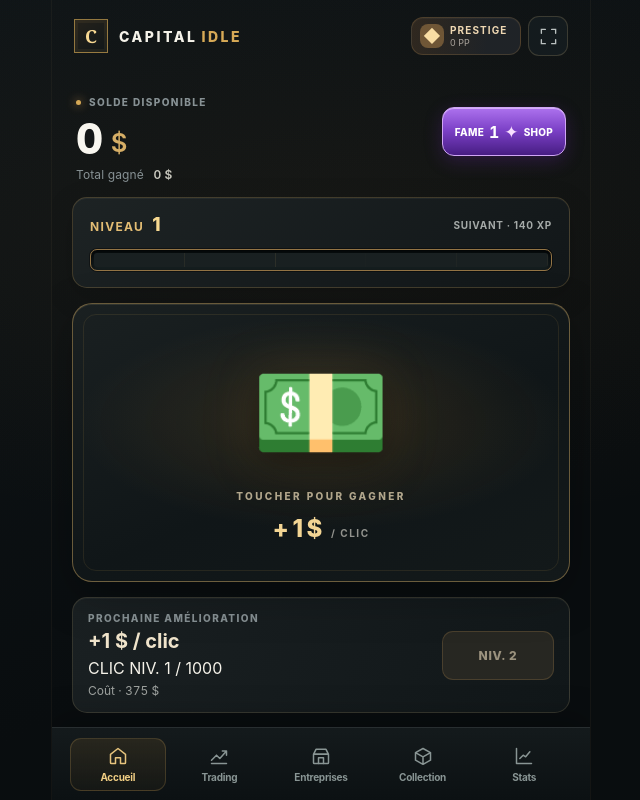
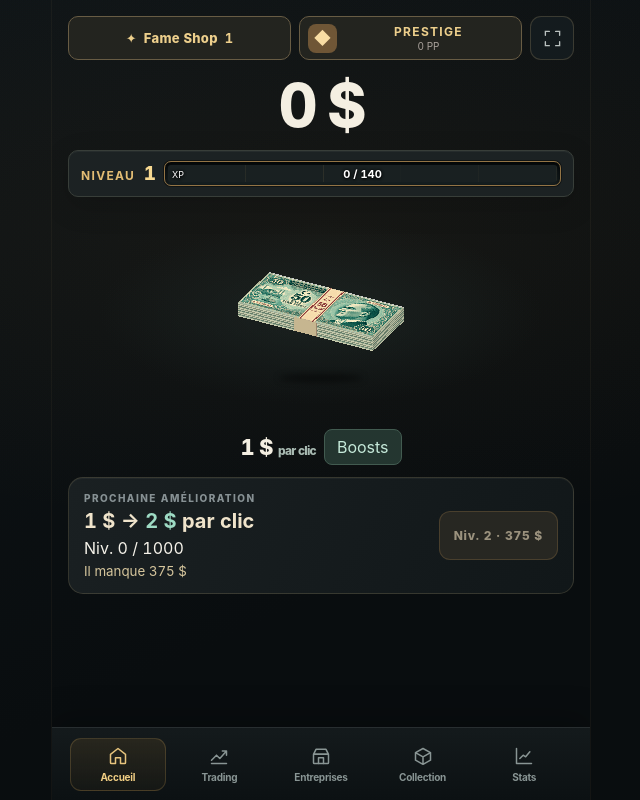
Before and after one commit to Nighttug58/CAPITAL_IDLE, a Vue app: page / in a window 1280 px wide. Shown: the whole page, without its empty margins (319-959 px from the left). Built offline with nearby package versions, Linux system fonts and the light colour scheme.

Commit message:
feat(ui): refondre l’accueil, le billet au clic et la navigation des marchés

```diff
--- a/src/App.vue
+++ b/src/App.vue
@@ -31,7 +31,7 @@ import {
   configureAutomation, createMarketOrder, cancelMarketOrder, type AutomationActionResult,
 } from './ascension/automation-orders.ts'
 import type { AscensionAutomationSettings, AscensionMarketOrder } from './ascension/contracts.ts'
-import { getBonusMultiplier } from './prestige/bonuses.ts'
+import { getBonusBreakdown, getBonusMultiplier } from './prestige/bonuses.ts'
 import { FAME_MICROS } from './prestige/state.ts'
 import { buyFameUpgrade, type FameShopPurchase } from './prestige/shop.ts'
 import { buyCollectionItem, type CollectionPurchase } from './prestige/collections.ts'
@@ -65,6 +65,9 @@ const prestigeLaunch = ref<HTMLButtonElement | null>(null)
 const isFullscreen = ref(false)
 const supportsFullscreen = typeof document !== 'undefined' && typeof document.documentElement.requestFullscreen === 'function'
 const floatingGains = ref<FloatingGain[]>([])
+const boostDialog = ref<HTMLDialogElement | null>(null)
+const clickBoosts = computed(() => getBonusBreakdown(capital.value, 'click'))
+const nextGain = computed(() => (nextUpgrade.value?.clickValue ?? 0) * getBonusMultiplier(capital.value, 'click'))
 const tapAnimationId = ref(0)
 let nextGainId = 0
 let marketRuntime: ReturnType<typeof createMarketRuntime> | null = null
@@ -419,12 +422,11 @@ onUnmounted(() => {
 
 <template>
   <div class="app-shell">
-    <header class="topbar">
-      <div class="brand" aria-label="CAPITAL_IDLE">
-        <span class="brand-mark" aria-hidden="true">C</span>
-        <span class="brand-name">CAPITAL<span>IDLE</span></span>
-      </div>
-      <div class="topbar-actions">
+    <main v-show="page === 'home'" id="accueil" class="home-screen">
+      <div class="home-actions">
+        <button ref="fameLaunch" class="fame-shop-launch" type="button" @click="openFameShop" :aria-label="'Ouvrir le Fame Shop, ' + fameBalance + ' Fame disponibles'">
+          <b aria-hidden="true">✦</b><span>Fame Shop</span><strong>{{ fameBalance }}</strong>
+        </button>
         <button v-if="page === 'home'" ref="prestigeLaunch" class="prestige-launch" type="button"
           aria-label="Ouvrir le Prestige" @click="openPrestige">
           <span class="prestige-launch-symbol" aria-hidden="true">◆</span>
@@ -448,28 +450,10 @@ onUnmounted(() => {
         </svg>
       </button>
       </div>
-    </header>
-
-    <main v-show="page === 'home'" id="accueil" class="home-screen">
-      <section class="wallet" aria-label="Votre argent et votre Fame">
-        <div class="wallet-primary">
-          <div class="wallet-cash">
-            <div class="eyebrow wallet-label"><span class="gold-dot" aria-hidden="true"></span> SOLDE DISPONIBLE</div>
-            <div class="balance-value">{{ numberFormatter.format(game.balance) }} <span>$</span></div>
-          </div>
-          <button ref="fameLaunch" class="fame-shop-launch" type="button"
-            :aria-label="'Ouvrir le Fame Shop, ' + fameBalance + ' Fame disponibles'"
-            @click="openFameShop">
-            <span>FAME</span><strong>{{ fameBalance }} <span aria-hidden="true">✦</span></strong><span>SHOP</span>
-          </button>
-        </div>
-        <div class="lifetime-value">Total gagné <span>{{ formatMoney(game.lifetimeEarned) }}</span></div>
-      </section>
-
+      <div class="balance-value" aria-label="Solde">{{formatMoney(game.balance)}}</div>
       <section class="level-panel" aria-label="Progression du niveau">
         <div class="level-heading">
           <span class="level-label">NIVEAU <strong>{{ level }}</strong></span>
-          <span class="level-goal">{{ nextLevel === null ? 'NIVEAU MAX' : `SUIVANT · ${numberFormatter.format(nextLevel)} XP` }}</span>
         </div>
         <div
           class="progress-frame"
@@ -479,6 +463,7 @@ onUnmounted(() => {
           aria-valuemin="0"
           aria-valuemax="100"
         >
+          <small class="xp-unit">XP</small><strong class="xp-count">{{nextLevel === null ? 'Niveau max' : numberFormatter.format(capital.prestige.experienceCents / 100 - progressStart) + ' / ' + numberFormatter.format(nextLevel - progressStart)}}</strong>
           <div class="progress-track">
             <div class="progress-fill" :style="{ width: `${progressPercent}%` }"></div>
           </div>
@@ -492,9 +477,7 @@ onUnmounted(() => {
         @click="click"
       >
         <span class="tap-content">
-          <span :key="tapAnimationId" class="banknotes" :class="{ 'banknotes-popping': tapAnimationId > 0 }" aria-hidden="true">💵</span>
-          <span class="tap-action">TOUCHER POUR GAGNER</span>
-          <span class="tap-reward">+ {{ formatMoney(clickValue) }} <span>/ CLIC</span></span>
+          <span :key="tapAnimationId" class="banknotes" :class="{ 'banknotes-popping': tapAnimationId > 0 }" :style="{backgroundPosition: ((tapAnimationId % 8) / 7 * 100) + '% ' + (Math.floor(tapAnimationId % 48 / 8) / 5 * 100) + '%'}" aria-hidden="true"></span>
         </span>
         <span
           v-for="gain in floatingGains"
@@ -506,15 +489,28 @@ onUnmounted(() => {
         >+{{ formatMoney(gain.amount) }}</span>
       </button>
 
+      <div class="gain-row"><span class="tap-reward">{{formatMoney(clickValue)}} <small>par clic</small></span>
+        <button type="button" @click="boostDialog?.showModal()">Boosts</button>
+      </div>
+      <dialog ref="boostDialog" class="boost-dialog" aria-label="Sources du gain par clic">
+        <h2>Gain par clic</h2><dl>
+          <dt>Base au niveau actuel</dt><dd>{{formatMoney(getClickValue(game.purchasedUpgrades))}}</dd>
+          <dt>Fame Shop</dt><dd>+{{numberFormatter.format(clickBoosts.shopBps / 100)}} %</dd>
+          <dt>Collection</dt><dd>+{{numberFormatter.format(clickBoosts.collectionBps / 100)}} %</dd>
+          <dt>Prestige absolu</dt><dd>+{{numberFormatter.format((clickBoosts.totalBps-clickBoosts.shopBps-clickBoosts.collectionBps)/100)}} %</dd>
+          <dt>Total par clic</dt><dd>{{formatMoney(clickValue)}}</dd>
+        </dl><button @click="boostDialog?.close()">Fermer</button>
+      </dialog>
       <section class="upgrade-card" aria-label="Amélioration du clic">
         <div class="upgrade-copy">
           <span class="eyebrow">PROCHAINE AMÉLIORATION</span>
-          <strong>{{ nextUpgrade ? '+' + numberFormatter.format(nextUpgrade.clickValue - getClickValue(game.purchasedUpgrades)) + ' $ / clic' : 'CLIC MAX' }}</strong>
-          <span class="upgrade-tier">CLIC NIV. {{ game.purchasedUpgrades + 1 }} / {{ MAX_CLICK_LEVEL }}</span>
-          <span class="upgrade-price">{{ nextUpgrade ? `Coût · ${formatMoney(nextUpgrade.price)}` : 'Tout est débloqué' }}</span>
+          <strong v-if="nextUpgrade">{{formatMoney(clickValue)}} → <em>{{formatMoney(nextGain)}}</em> par clic</strong>
+          <strong v-else>Niveau maximal</strong>
+          <span class="upgrade-tier">Niv. {{game.purchasedUpgrades}} / {{MAX_CLICK_LEVEL}}</span>
+          <small v-if="nextUpgrade && game.balance < nextUpgrade.price">Il manque {{formatMoney(nextUpgrade.price-game.balance)}}</small>
         </div>
         <button class="upgrade-button" type="button" :disabled="!upgradeAffordable" @click="buy">
-          {{ !nextUpgrade ? 'MAX' : !upgradeUnlocked ? `NIV. ${nextUpgrade.requiredLevel}` : 'ACHETER' }}
+          {{ !nextUpgrade ? 'MAX' : !upgradeUnlocked ? 'Niv. '+nextUpgrade.requiredLevel+' · '+formatMoney(nextUpgrade.price) : 'Améliorer · '+formatMoney(nextUpgrade.price) }}
           <svg v-if="upgradeAffordable" width="16" height="16" viewBox="0 0 24 24" fill="none" stroke="currentColor" stroke-width="2" stroke-linecap="round" stroke-linejoin="round" aria-hidden="true"><path d="M5 12h14m-6-6 6 6-6 6" /></svg>
         </button>
       </section>
--- a/src/components/MarketChart.vue
+++ b/src/components/MarketChart.vue
@@ -1,13 +1,13 @@
 <script setup lang="ts">
 import { computed, ref } from 'vue'
 import type { PriceSample, MarketNews } from '../trading/types.ts'
-import { formatChange, formatPrice, formatRate } from '../trading/presentation.ts'
+import { formatChange, formatPrice } from '../trading/presentation.ts'
 import { getNewsPresentation } from '../trading/news.ts'
 
-const props = defineProps<{samples: PriceSample[], news: MarketNews[], average?: number, yieldMode?: boolean}>()
+const props = defineProps<{samples: PriceSample[], news: MarketNews[], average?: number}>()
 defineEmits<{'open-news':[id:string]}>()
 const period = ref(15)
-const candles = ref(false)
+const cursorX = ref(2)
 const inspected = ref<number>()
 const end = computed(() => props.samples.at(-1)?.at ?? 0)
 const points = computed(() => props.samples.filter(p => !period.value || p.at >= end.value - period.value * 60000))
@@ -21,45 +21,37 @@ const high = computed(() => Math.max(max.value, props.average ?? max.value))
 const x = (at:number) => 2 + 304 * (at-start.value)/Math.max(1,end.value-start.value)
 const y = (v:number) => high.value === low.value ? 55 : 9 + 92*(high.value-v)/(high.value-low.value)
 const line = computed(() => points.value.map(p => [x(p.at), y(p.price)].join(',')).join(' '))
-const format = (v:number) => props.yieldMode ? formatRate(v) : formatPrice(v)
+const format = (v:number) => formatPrice(v)
 const time = (at:number) => new Date(at).toLocaleTimeString('fr-CH',{hour:'2-digit',minute:'2-digit'})
 const delta = computed(() => last.value-(prices.value[0] ?? 0))
-const variation = computed(() => props.yieldMode ? (delta.value*100).toLocaleString('fr-CH',{signDisplay:'exceptZero',maximumFractionDigits:2})+' pt' : formatChange(prices.value[0] ? delta.value/prices.value[0]*100 : null))
+const variation = computed(() => formatChange(prices.value[0] ? delta.value/prices.value[0]*100 : null))
 const visibleNews = computed(() => props.news.filter(n => n.startedAt >= start.value && n.startedAt <= end.value))
-const groups = computed(() => {
-  const bins = new Map<number,number[]>()
-  for(const p of points.value){
-    const bucket = Math.floor((x(p.at)-2)/15)
-    const values = bins.get(bucket) ?? []
-    values.push(p.price)
-    bins.set(bucket,values)
-  }
-  return Array.from(bins, ([bucket,values]) => ({x:Math.min(305,5+bucket*15),open:values[0]!,close:values.at(-1)!,high:Math.max(...values),low:Math.min(...values)}))
-})
 const selected = computed(() => inspected.value === undefined ? undefined : points.value.reduce<PriceSample|undefined>((best,p) => !best || Math.abs(p.at-inspected.value!) < Math.abs(best.at-inspected.value!) ? p : best,undefined))
 function inspect(e:PointerEvent){
   const svg = e.currentTarget as SVGSVGElement
   const matrix = svg.getScreenCTM()
   if (!matrix) return
   const local = new DOMPoint(e.clientX,e.clientY).matrixTransform(matrix.inverse())
+  cursorX.value = Math.max(2,Math.min(306,local.x))
   inspected.value = start.value+(end.value-start.value)*Math.max(0,Math.min(1,(local.x-2)/304))
 }
 </script>
 <template>
 <div class="market-chart">
   <div class="chart-tools"><button v-for="n in [1,5,15,60,0]" :key="n" type="button" :aria-pressed="period===n" @click="period=n; inspected=undefined">{{ n===60?'1 h':n?n+' min':'Tout' }}</button>
-  <button v-if="!yieldMode" type="button" :aria-pressed="candles" @click="candles=!candles">Chandeliers</button></div>
+</div>
   <svg v-if="points.length" viewBox="0 0 432 136" aria-label="Historique du marché" role="img" @pointermove="inspect" @pointerdown="inspect" @pointerleave="inspected=undefined">
     <g v-for="v in [...new Set([min,max])]" :key="v"><line x1="2" x2="306" :y1="y(v)" :y2="y(v)" class="guide"/><text v-if="Math.abs(y(v)-y(last))>12" x="313" :y="y(v)+4">{{format(v)}}</text></g>
     <g :color="delta<0?'#ff928e':'#72dcac'">
-    <template v-if="!candles"><polygon :points="'2,108 '+line+' 306,108'" fill="currentColor" opacity=".09"/><polyline :points="line" fill="none" stroke="currentColor" stroke-width="1.8"/></template>
-    <g v-else v-for="g in groups" :key="g.x" :stroke="g.close>=g.open?'#72dcac':'#ff928e'"><line :x1="g.x" :x2="g.x" :y1="y(g.high)" :y2="y(g.low)"/><line :x1="g.x" :x2="g.x" :y1="y(g.open)" :y2="y(g.close)+0.2" stroke-width="5"/></g>
+    <polygon :points="'2,108 '+line+' 306,108'" fill="currentColor" opacity=".09"/><polyline :points="line" fill="none" stroke="currentColor" stroke-width="1.8"/>
     <line x1="2" x2="310" :y1="y(last)" :y2="y(last)" stroke="currentColor" stroke-dasharray="2 4"/>
     <text x="313" :y="y(last)+4" fill="currentColor">{{format(last)}}</text></g>
     <line v-if="average!==undefined" x1="2" x2="306" :y1="y(average)" :y2="y(average)" stroke="#ebc674" stroke-dasharray="6 3"/>
     <text x="2" y="135">{{time(start)}}</text><text x="306" y="135" text-anchor="end">{{time(end)}}</text>
-    <g v-for="n in visibleNews" :key="n.id" class="news-pin" tabindex="0" role="button" :aria-label="getNewsPresentation(n)?.headline" @click="$emit('open-news',n.id)" @keydown.enter="$emit('open-news',n.id)"><title>{{getNewsPresentation(n)?.headline}}</title><circle :cx="x(n.startedAt)" cy="115" r="5" :fill="n.impact<0?'#ff928e':'#72dcac'"/></g>
-    <g v-if="selected" pointer-events="none"><line :x1="x(selected.at)" :x2="x(selected.at)" y1="2" y2="109" class="guide"/><circle :cx="x(selected.at)" :cy="y(selected.price)" r="3" fill="white"/></g>
+    <g v-for="n in visibleNews" :key="n.id" class="news-pin" :data-news-id="n.id" tabindex="0" role="button" :aria-label="getNewsPresentation(n)?.headline" @click="$emit('open-news',n.id)" @keydown.enter="$emit('open-news',n.id)"><title>{{getNewsPresentation(n)?.headline}}</title><circle :cx="x(n.startedAt)" cy="115" r="12" fill="transparent"/><circle :cx="x(n.startedAt)" cy="115" r="5" :fill="getNewsPresentation(n)?.direction==='bearish'?'#ff928e':'#72dcac'"/></g>
+    <g v-if="selected" pointer-events="none"><line :x1="cursorX" :x2="cursorX" y1="1" y2="123" stroke="#e1eada" stroke-dasharray="3 3"/><circle :cx="x(selected.at)" :cy="y(selected.price)" r="3" fill="white"/>
+      <rect x="310" :y="y(selected.price)-8" width="122" height="17" rx="3" fill="#24423b"/><text x="313" :y="y(selected.price)+4">{{format(selected.price)}}</text>
+      <rect :x="Math.max(2,Math.min(cursorX-22,262))" y="122" width="44" height="14" fill="#24423b"/><text :x="Math.max(24,Math.min(cursorX,284))" y="134" text-anchor="middle">{{time(selected.at)}}</text></g>
   </svg>
   <p v-else>Historique en préparation</p>
   <div v-if="points.length" class="chart-stats"><span v-if="selected">{{new Date(selected.at).toLocaleString('fr-CH')}} · {{format(selected.price)}}</span><template v-else>Min {{format(min)}} · Max {{format(max)}} · {{variation}}</template><span v-if="average!==undefined" class="avg"> Achat moyen {{format(average)}}</span></div>
@@ -67,6 +59,6 @@ function inspect(e:PointerEvent){
 </template>
 <style scoped>
 .market-chart{background:#111b1c;border:1px solid #37403b;border-radius:10px;padding:6px 9px;color:#c8d4ce}
-.chart-tools{display:flex;flex-wrap:wrap;gap:3px}.chart-tools button{background:transparent;color:inherit;border:0;border-radius:4px;font:inherit;font-size:11px;padding:4px 6px;cursor:pointer}.chart-tools button[aria-pressed=true]{background:#364c42;color:#fff}
-svg{width:100%;display:block;height:clamp(108px,19vh,162px);color:#cad4d0}text{font-size:11px;fill:currentColor}.guide{stroke:#4a5b56;stroke-dasharray:3 5}.chart-stats{font-size:11px;min-height:16px}.avg{color:#ebc674}.news-pin{cursor:pointer}polyline{stroke-linejoin:round}
+.chart-tools{display:flex;flex-wrap:wrap;gap:3px}.chart-tools button{background:transparent;color:inherit;border:0;border-radius:4px;font:inherit;font-size:11px;min-height:30px;padding:4px 8px;cursor:pointer}.chart-tools button[aria-pressed=true]{background:#364c42;color:#fff}
+svg{touch-action:pan-y;width:100%;display:block;height:clamp(108px,19vh,162px);color:#cad4d0}text{font-size:11px;fill:currentColor}.guide{stroke:#4a5b56;stroke-dasharray:3 5}.chart-stats{font-size:11px;min-height:16px}.avg{color:#ebc674}.news-pin{cursor:pointer}polyline{stroke-linejoin:round}
 </style>
--- a/src/components/TradingScreen.vue
+++ b/src/components/TradingScreen.vue
@@ -40,6 +40,7 @@ const upcoming = computed(() => peekUpcomingNews(props.state, props.state.tradin
 const radar = computed(() => volatilityRadar(props.state).slice(0, 3))
 const hasDialog = computed(() => selectedAssetId.value !== null || selectedNewsId.value !== null)
 let historyEntry = false
+let overlayOrigin: Element | null = null
 let returnFocus: HTMLElement | null = null
 function captureFocus() {
   if (!hasDialog.value && document.activeElement instanceof HTMLElement) returnFocus = document.activeElement
@@ -67,11 +68,35 @@ function openNews(id: string) {
   if (!chosen) return
   captureFocus()
   ensureHistoryEntry()
-  selectedAssetId.value = null
+  if (selectedAssetId.value) {
+    overlayOrigin = document.activeElement
+    window.history.pushState({ ...window.history.state, assetNews: true }, '')
+  }
   selectedNewsSnapshot.value = chosen
   selectedNewsId.value = id
 }
+let pendingAsset: string | null = null
+function followNewsAsset(id: string) {
+  if (!selectedAssetId.value) { openAsset(id); return }
+  pendingAsset = id
+  closeDialog()
+}
+function dismissOverlay() {
+  const id = selectedNewsId.value
+  selectedNewsId.value = null
+  selectedNewsSnapshot.value = null
+  void nextTick(() => {
+    if (pendingAsset) { openAsset(pendingAsset); pendingAsset = null; return }
+    const pin = Array.from(document.querySelectorAll<SVGElement>('.news-pin')).find(el => el.dataset.newsId === id)
+    const target = pin ?? overlayOrigin
+    if (target instanceof HTMLElement || target instanceof SVGElement) target.focus({preventScroll:true})
+  })
+}
 function closeDialog() {
+  if (selectedAssetId.value && selectedNewsId.value) {
+    window.history.back()
+    return
+  }
   selectedAssetId.value = null
   selectedNewsId.value = null
   selectedNewsSnapshot.value = null
@@ -82,6 +107,7 @@ function closeDialog() {
   }
 }
 function onPopState() {
+  if (selectedAssetId.value && selectedNewsId.value) { dismissOverlay(); return }
   selectedAssetId.value = null
   selectedNewsId.value = null
   selectedNewsSnapshot.value = null
@@ -96,7 +122,7 @@ function onKeydown(event: KeyboardEvent) {
     return
   }
   if (event.key !== 'Tab') return
-  const root = document.querySelector<HTMLElement>('.trading-modal[role="dialog"]')
+  const root = document.querySelector<HTMLElement>(selectedNewsId.value ? '.trading-news-modal' : '.trading-asset-modal')
   if (!root) return
   const buttons = Array.from(root.querySelectorAll<HTMLElement>('button:not([disabled]), input:not([disabled])'))
   if (!buttons.length) return
@@ -153,13 +179,14 @@ onUnmounted(() => {
     </p>
     <div v-if="hasDialog" class="trading-modal-backdrop" @click.self="closeDialog">
       <AssetDialog
-        v-if="selectedAssetId" :key="selectedAssetId" :state="state" :asset-id="selectedAssetId"
+        v-if="selectedAssetId" :inert="!!activeNews" :key="selectedAssetId" :state="state" :asset-id="selectedAssetId"
         :execute-trade="executeTrade" @close="closeDialog" @open-news="openNews"
       />
+      <div v-if="activeNews" :class="{'trading-modal-backdrop news-overlay': selectedAssetId}" class="news-layer" @click.self="closeDialog">
       <NewsDialog
-        v-else-if="activeNews" :key="activeNews.id" :event="activeNews" :now="state.trading.dividendLastPaidAt"
-        @close="closeDialog" @open-asset="openAsset"
-      />
+        v-if="activeNews" :key="activeNews.id" :event="activeNews" :now="state.trading.dividendLastPaidAt"
+        @close="closeDialog" @open-asset="followNewsAsset"
+      /></div>
     </div>
   </main>
 </template>
--- a/src/style.css
+++ b/src/style.css
@@ -1292,3 +1292,39 @@ button.news-preview-row.news-bearish:active {
 }
 .trading-news-modal.news-bullish .news-detail-meta,
 .trading-news-modal.news-bearish .news-detail-meta { color: var(--news-text); }
+
+/* Whole pages scroll above the bottom navigation. */
+.app-shell{grid-template-rows:minmax(0,1fr) auto;font-variant-numeric:tabular-nums}
+.app-shell>main{overflow-y:auto;overflow-x:hidden;display:block;padding:16px 16px 28px;scrollbar-width:thin}
+.app-shell>main>:not(:first-child){margin-top:12px}
+.app-shell :is(.trading-stage,.market-list-scroll,.enterprise-list-scroll,.stats-scroll,.collection-list-scroll,.ascension-scroll,.fame-shop-page-scroll,.staking-panel){overflow:visible;max-height:none;height:auto;flex:auto}
+.app-shell .trading-modal,.app-shell .prestige-dialog,.app-shell .ascension-confirm{display:block;overflow-y:auto;overscroll-behavior:contain}
+.app-shell .trading-modal-scroll,.app-shell .prestige-dialog-scroll,.app-shell .ascension-confirm-body{overflow:visible;flex:none}
+.news-layer{width:min(100%,530px);max-height:100%;display:flex;justify-content:center}
+.news-layer.news-overlay{width:auto;max-height:none;background:#050b0dd6;z-index:41}
+body:has(.trading-modal-backdrop) .app-shell>main{overflow:hidden}
+.app-shell :is(.trading-hero,.enterprise-hero,.collection-hero,.stats-heading){border:0;border-bottom:1px solid #37413f;border-radius:0;background:none;box-shadow:none;padding:4px 0 12px}
+.app-shell :is(.trading-hero>div:first-child>strong,.enterprise-hero h1,.collection-hero h1,.stats-heading h1){font-size:24px;letter-spacing:-.035em;color:#f4efe2;margin:3px 0}
+.app-shell :is(.trading-tab,.collection-tab)[aria-pressed=true],.app-shell .collection-tab[aria-selected=true]{background:#224239;color:#baf0da;border-color:#55796a}
+.home-actions,.gain-row,.home-screen .level-panel{display:flex;align-items:center;gap:8px}
+.home-actions .fame-shop-launch,.home-actions .prestige-launch{display:inline-flex;align-items:center;justify-content:center;gap:7px;flex:1;min-width:0;height:44px;min-height:44px;box-shadow:none;padding:4px 8px;border:1px solid #685c44;border-radius:10px;background:#23241f;color:#edcf8c;text-align:center}
+.home-actions .fame-shop-launch :is(b,strong,span){font-size:13px;line-height:1;color:inherit;position:static}
+.home-actions .fullscreen-button{width:44px;height:44px}
+.home-screen .balance-value{text-align:center;color:#f4efe2;margin:22px 0 10px}
+.home-screen .level-panel{padding:10px 12px;background:#1c2223;border:1px solid #383e39;border-radius:10px}
+.level-panel .level-heading{margin:0;white-space:nowrap}.level-panel .progress-frame{position:relative;flex:1;height:25px}
+.xp-count,.xp-unit{position:absolute;z-index:1;top:50%;transform:translateY(-50%);font-size:11px;color:white;text-shadow:0 1px 3px #000,0 0 3px #000}
+.xp-count{left:0;right:0;text-align:center}.xp-unit{left:7px;font-size:9px}
+.home-screen .tap-zone{height:clamp(160px,26vh,240px);background:radial-gradient(ellipse at center,#26373566,transparent 62%);border:0;box-shadow:none}
+.tap-zone::before{display:none}.home-screen .banknotes{display:block;position:relative;width:192px;height:144px;background-image:url('./assets/lira-frames.webp');background-size:800% 600%;image-rendering:pixelated;filter:none;animation:none}
+.banknotes:after{content:'';position:absolute;bottom:3px;left:28%;width:44%;height:8px;border-radius:50%;background:#0007;filter:blur(3px)}
+.banknotes-popping:after{animation:shadow-pulse 180ms ease-out}@keyframes shadow-pulse{from{transform:scale(.8);opacity:.55}}
+.gain-row{justify-content:center}.gain-row .tap-reward{font-size:22px;color:#f4efe2}.gain-row small{font-size:12px;color:#a9bbb3}
+.gain-row button,.boost-dialog button{background:#243630;border:1px solid #425b50;border-radius:8px;color:#c5e9d9;padding:7px 12px;cursor:pointer}
+.boost-dialog{color:#f4efe2;background:#192221;border:1px solid #486256;border-radius:14px;width:min(90vw,350px);max-height:85dvh;overflow:auto}
+.boost-dialog::backdrop{background:#050909bc}.boost-dialog dl{display:grid;grid-template-columns:1fr auto;gap:8px}.boost-dialog dd{text-align:right}
+.upgrade-copy em{color:#9edbc4;font-style:normal}.upgrade-copy small{color:#d5c59c}.upgrade-card{gap:10px}.upgrade-button{white-space:normal}
+@media(prefers-reduced-motion:reduce){.banknotes-popping:after{animation:none}}
+.app-shell :is(.market-asset-row,.enterprise-card,.collection-card,.stats-overview>div){border:1px solid #35413e;border-radius:12px;background:linear-gradient(145deg,#1d2625,#151b1d)}
+.app-shell>main>:is(.trading-modal-backdrop,.ascension-confirm-overlay,.prestige-overlay,dialog){margin-top:0}
+.home-screen .boost-dialog{margin:auto}
```
Also changed, not shown: src/components/AssetDialog.vue (+3 -18 lines), src/assets/lira-frames.webp (added), 1 other file (tests, documents, lock files or other folders).
